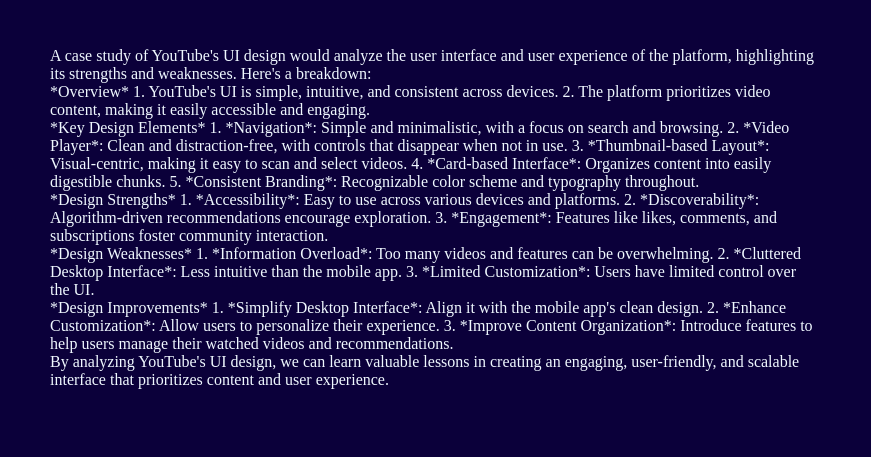
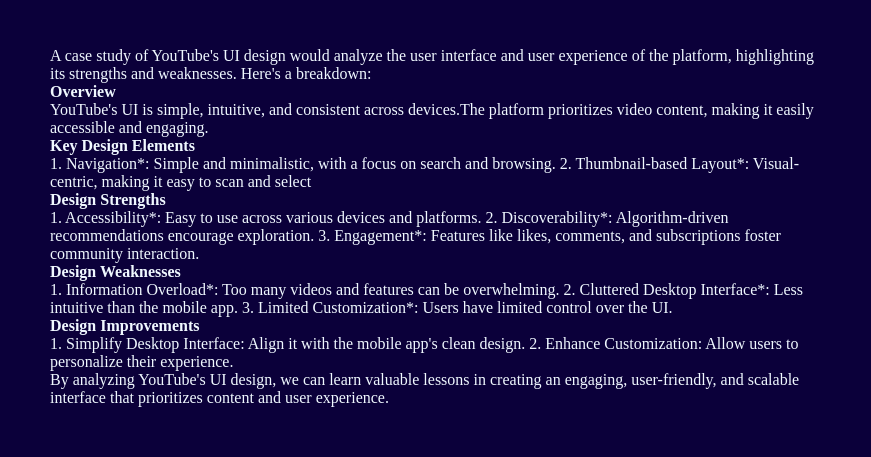
Before and after one commit to Diksha0908/UI-Design-Study, a plain HTML site: page youtube.html in a window 1280 px wide. Shown: the part 193-650 px from the top of the page, 0-871 px from the left. Drawn offline with Linux system fonts and the light colour scheme.

Commit message:
Update youtube.html

```diff
--- a/youtube.html
+++ b/youtube.html
@@ -22,31 +22,33 @@
     <h1>YOUTUBE</h1>
     <p>A case study of YouTube's UI design would analyze the user interface and user experience of the platform, highlighting its strengths and weaknesses. Here's a breakdown:
         <br>
-        *Overview*
-        1. YouTube's UI is simple, intuitive, and consistent across devices.
-        2. The platform prioritizes video content, making it easily accessible and engaging.
+        <b>Overview</b>
+        <br>
+        YouTube's UI is simple, intuitive, and consistent across devices.The platform prioritizes video content, making it easily accessible and engaging.
        <br>
-        *Key Design Elements*
-        1. *Navigation*: Simple and minimalistic, with a focus on search and browsing.
-        2. *Video Player*: Clean and distraction-free, with controls that disappear when not in use.
-        3. *Thumbnail-based Layout*: Visual-centric, making it easy to scan and select videos.
-        4. *Card-based Interface*: Organizes content into easily digestible chunks.
-        5. *Consistent Branding*: Recognizable color scheme and typography throughout.
+        <b>Key Design Elements</b>
         <br>
-        *Design Strengths*
-        1. *Accessibility*: Easy to use across various devices and platforms.
-        2. *Discoverability*: Algorithm-driven recommendations encourage exploration.
-        3. *Engagement*: Features like likes, comments, and subscriptions foster community interaction.
+        1. Navigation*: Simple and minimalistic, with a focus on search and browsing.
+        2. Thumbnail-based Layout*: Visual-centric, making it easy to scan and select
+
         <br>
-        *Design Weaknesses*
-        1. *Information Overload*: Too many videos and features can be overwhelming.
-        2. *Cluttered Desktop Interface*: Less intuitive than the mobile app.
-        3. *Limited Customization*: Users have limited control over the UI.
+        <b>Design Strengths</b>
         <br>
-        *Design Improvements*
-        1. *Simplify Desktop Interface*: Align it with the mobile app's clean design.
-        2. *Enhance Customization*: Allow users to personalize their experience.
-        3. *Improve Content Organization*: Introduce features to help users manage their watched videos and recommendations.
+        1. Accessibility*: Easy to use across various devices and platforms.
+        2. Discoverability*: Algorithm-driven recommendations encourage exploration.
+        3. Engagement*: Features like likes, comments, and subscriptions foster community interaction.
+        <br>
+        <b>Design Weaknesses</b>
+        <br>
+        1. Information Overload*: Too many videos and features can be overwhelming.
+        2. Cluttered Desktop Interface*: Less intuitive than the mobile app.
+        3. Limited Customization*: Users have limited control over the UI.
+        <br>
+        <b>Design Improvements</b>
+        <br>
+        1. Simplify Desktop Interface: Align it with the mobile app's clean design.
+        2. Enhance Customization: Allow users to personalize their experience.
+
         <br>
         By analyzing YouTube's UI design, we can learn valuable lessons in creating an engaging, user-friendly, and scalable interface that prioritizes content and user experience.</p>
 </body>
```
